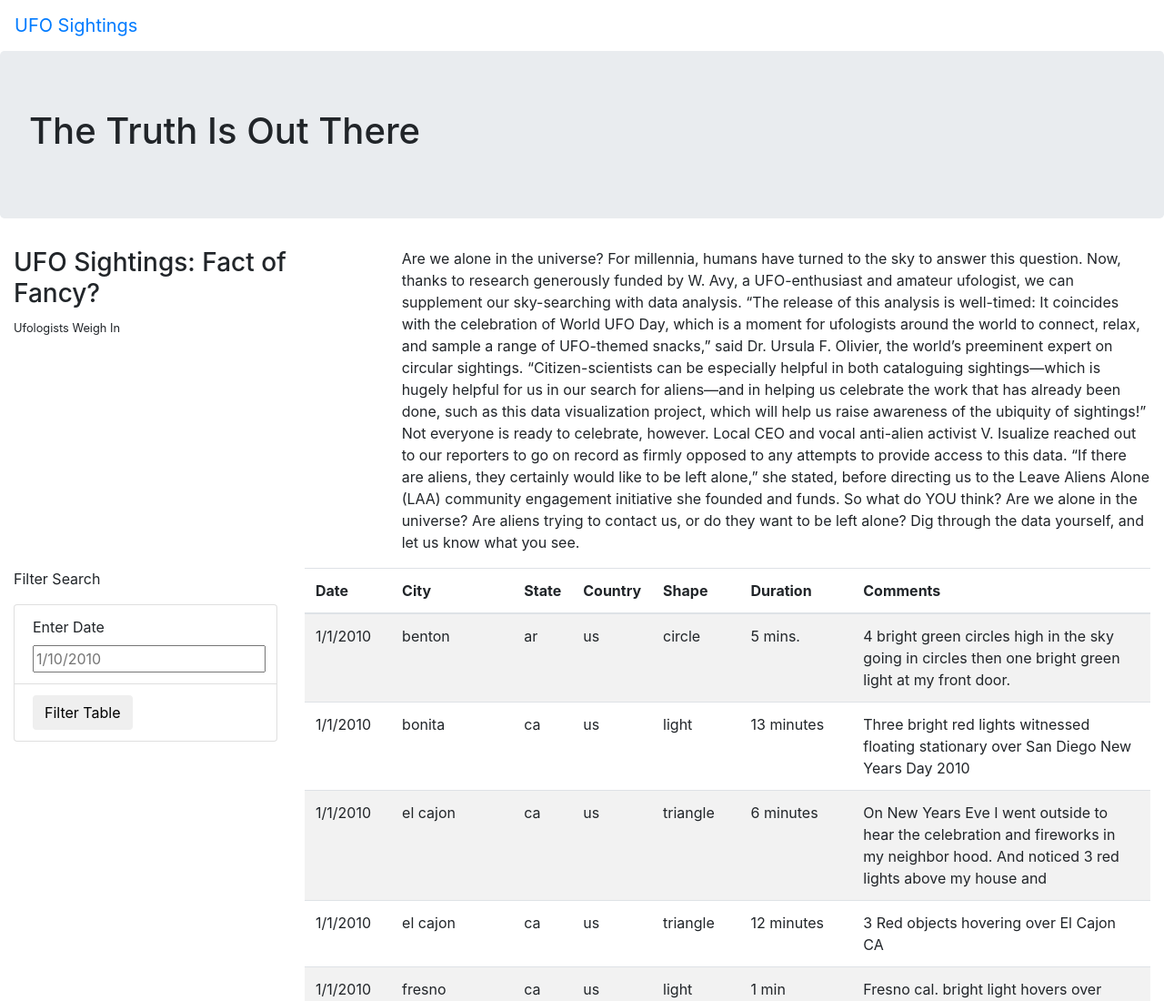
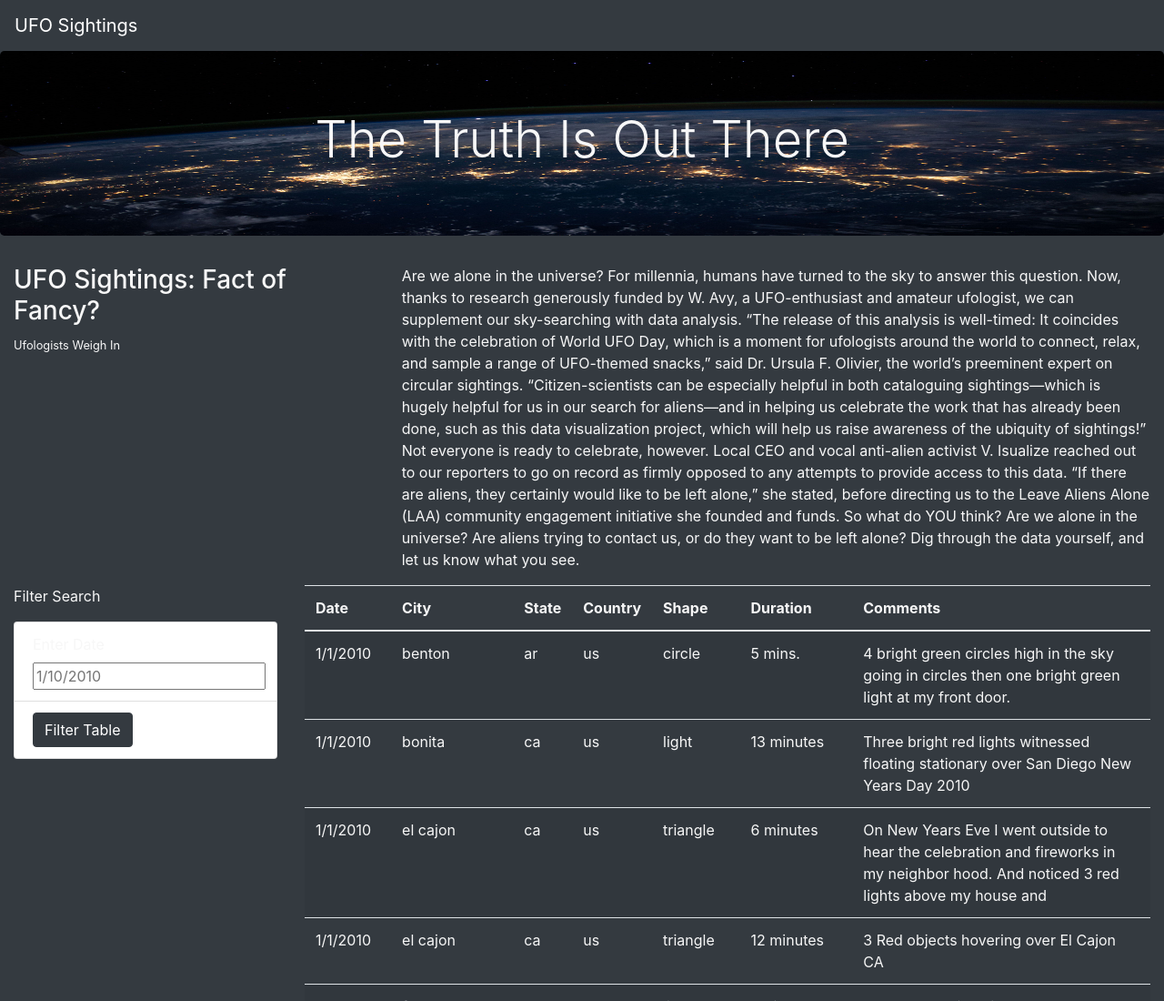
Before and after one commit to baileyspraggins/UFOs, a plain HTML site: page index.html in a window 1280 px wide. Shown: the top 1100 px of the page at 91% size. Drawn offline with nearby package versions, Linux system fonts and the light colour scheme.

Commit message:
finished module work and formating

```diff
--- a/index.html
+++ b/index.html
@@ -12,15 +12,15 @@
     />
     <link rel="stylesheet" href="static/css/style.css">
 </head>
-<body>
+<body class="bg-dark">
     <div class="wrapper">
-        <nav class="navbar navbar-expand-lg">
+        <nav class="navbar navbar-dark bg-dar navbar-expand-lg">
             <a class="navbar-brand" href="index.html">UFO Sightings</a>
         </nav>
     </div>
 
     <div class="jumbotron">
-        <h1>The Truth Is Out There</h1>
+        <h1 class="display-4">The Truth Is Out There</h1>
     </div>
 
     <div class="container-fluid">
@@ -41,15 +41,15 @@
     <div class="container-fluid">
         <div class="row">
             <div class="col-md-3">
-                <form>
+                <form bd-dark>
                     <p>Filter Search</p>
-                    <ul class="list-group">
-                        <li class="list-group-item">
+                    <ul bg-dark class="list-group">
+                        <li bg-dark class="list-group-item">
                             <label for="date">Enter Date</label>
                             <input type="text" placeholder="1/10/2010" id="datetime" />
                         </li>
-                        <li class="list-group-item">
-                            <button id="filter-btn" type="button" class="btn btn-default">
+                        <li bg-dark class="list-group-item">
+                            <button id="filter-btn" type="button" class="btn btn-dark">
                                 Filter Table
                             </button>
                         </li>
--- a/static/css/style.css
+++ b/static/css/style.css
@@ -0,0 +1,10 @@
+body {
+
+    color: #f7f7f7;
+}
+
+.jumbotron {
+    background-image: url("../../images/nasa.jpg");
+    background-size: 100% 100%;
+    text-align: center;
+  }
```
Also changed, not shown: images/nasa.jpg (added).
